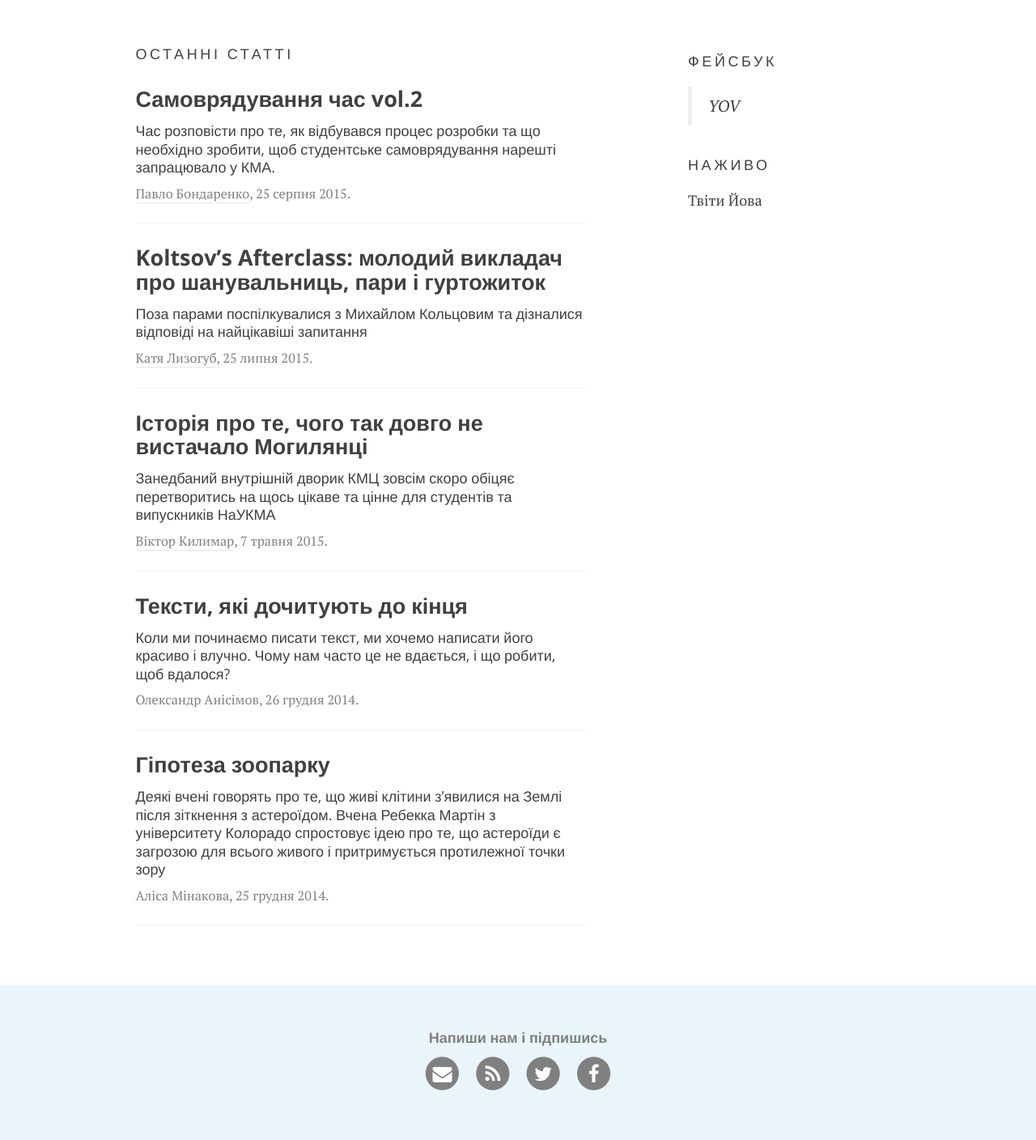
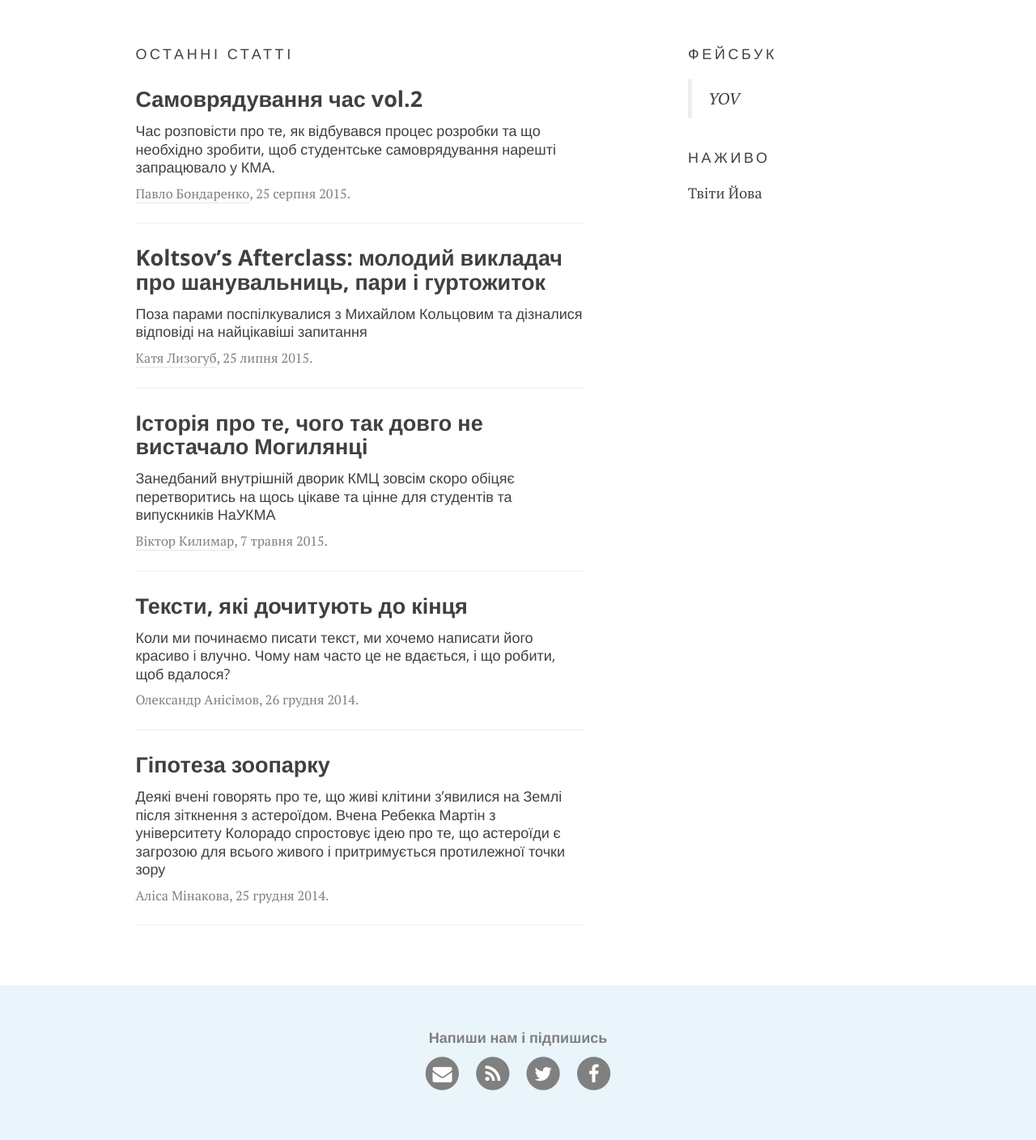
Before and after one commit to boretskyi/boretskyi.github.io, a Jekyll site: the page built from journal/index.html, in a window 1280 px wide. Shown: the part 531-1939 px from the top of the page at 81% size. Built offline with Jekyll 4.4.1, drawn with Linux system fonts in a browser that asks for light colours; nearby versions of some CDN libraries; the list of posts is cut into pages by our own code; comment, search, counter and statistics services are not loaded.

Commit message:
Subtle changes to sidebar

```diff
--- a/_layouts/journal.html
+++ b/_layouts/journal.html
@@ -69,7 +69,7 @@
         <div class="category">Наживо</div>
 
         <div class="widget">
-          <a class="twitter-timeline" data-dnt="true" href="https://twitter.com/Yov_Boretskiy/with_replies" data-widget-id="637053760213266432" data-height="500px">
+          <a class="twitter-timeline" data-dnt="true" href="https://twitter.com/Yov_Boretskiy/with_replies" data-widget-id="637053760213266432" data-height="600px">
           Твіти Йова
           </a>
         </div>
--- a/_sass/site.scss
+++ b/_sass/site.scss
@@ -346,8 +346,6 @@
 }
 
 .widgets {
-  margin-top: 1.5em;
-
   .widget {
     margin-bottom: 2em;
   }
```
